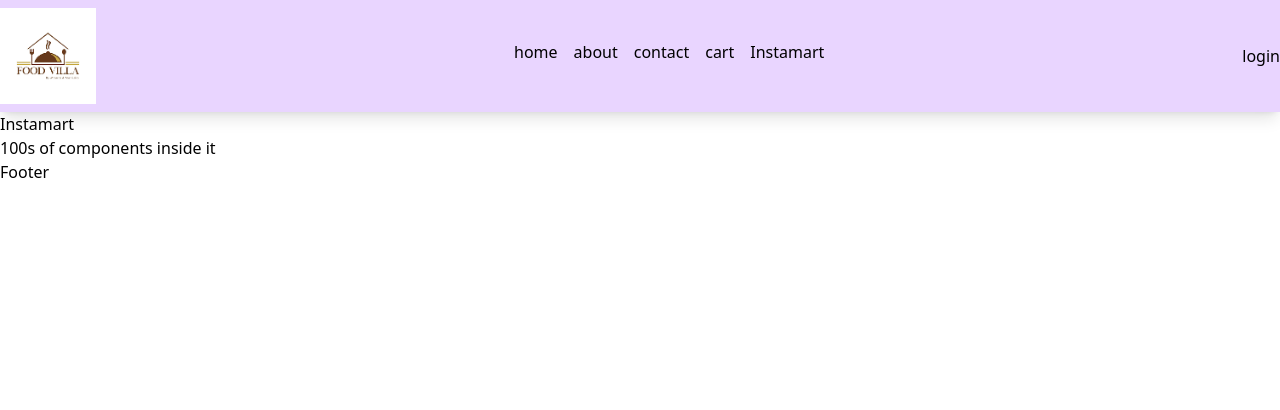
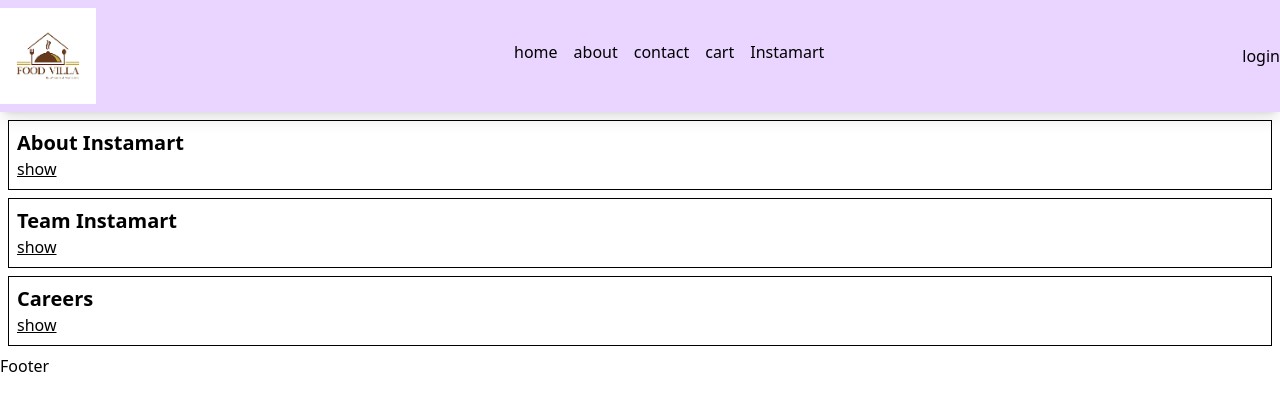
Before and after one commit to Rahuljha316/FoodApp, a React (Vite) app: page /instamart in a window 1280 px wide. Shown: the top 410 px of the page. Built offline with nearby package versions, Linux system fonts and the light colour scheme.

Commit message:
added instamart component

```diff
--- a/src/App.js
+++ b/src/App.js
@@ -1,4 +1,4 @@
-import React, { lazy, Suspense } from "react";
+import React, { lazy, Suspense, useState } from "react";
 import ReactDOM from "react-dom/client";
 // import Title from './components/Title.js'
 import Header from "./components/Header";
@@ -35,7 +35,16 @@ const appRouter = createBrowserRouter([
     children: [
       {
         path: "/",
-        element: <Body />,
+        element: <Body
+        user={
+          {
+            name: 'Rahul Jha',
+            email: 'rahul@rahul.com',
+          }
+
+
+        }
+        />,
       },
       {
         path: "/about",
--- a/src/components/Body.js
+++ b/src/components/Body.js
@@ -9,7 +9,7 @@ import { HiStatusOnline } from 'react-icons'
 import useOnline from "../utils/useOnline";
 
 
-const Body = () => {
+const Body = ({user}) => {
   const [searchText, setSearchText] = useState("");
   const [filteredRestaurants,allRestaurants,setFilteredRestaurants] = useRestaurentHome([])
 
@@ -58,7 +58,7 @@ if(!isOnline) return (
 
             >
             <RestuarentCard
-              {...restaurent.data}
+              {...restaurent.data} user = {user}
 
             />
             </Link>
--- a/src/components/Instamart.js
+++ b/src/components/Instamart.js
@@ -1,10 +1,71 @@
-const Instamart = () =>{
-    return(
-        <div>
-            <h1>Instamart</h1>
-            <h1>100s of components inside it</h1>
-        </div>
-    )
-}
+import { useState } from "react";
+
+const Section = ({ title, description,isVisible,setIsVisible }) => {
+
+  return (
+    <div className=" border border-black p-2 m-2">
+      <h1 className="font-bold text-xl">{title}</h1>
+      {!isVisible ? (
+        <>
+         <button className="underline" onClick={() => setIsVisible(true)}>
+
+          show
+        </button>
+
+        </>
+
+      ) : (
+      <button className="underline" onClick={() => setIsVisible(false)}>
+          hide
+        </button>
+
+
+      )}
+      {isVisible && <div>{description}</div>}
+    </div>
+  );
+};
+
+const Instamart = () => {
+  const [ visibleSection, setVisibleSection] = useState()
+
+  return (
+    <div>
+      <Section
+        title={"About Instamart"}
+        description={
+          '"Lorem ipsum dolor sit amet, consectetur adipiscing elit, sed do eiusmod tempor incididunt ut labore et dolore magna aliqua. Ut enim ad minim veniam, quis nostrud exercitation ullamco laboris nisi ut aliquip ex ea commodo consequat. Duis aute irure dolor in reprehenderit in voluptate velit esse cillum dolore eu fugiat nulla pariatur. Excepteur sint occaecat cupidatat non proident, sunt in culpa qui officia deserunt mollit anim id est laborum."'
+        }
+        isVisible ={visibleSection ==='about'}
+
+        setIsVisible ={() =>{
+           setVisibleSection('about')
+        }
+
+        }
+      />
+      <Section
+        title={"Team Instamart"}
+        description={
+          '"Lorem ipsum dolor sit amet, consectetur adipiscing elit, sed do eiusmod tempor incididunt ut labore et dolore magna aliqua. Ut enim ad minim veniam, quis nostrud exercitation ullamco laboris nisi ut aliquip ex ea commodo consequat. Duis aute irure dolor in reprehenderit in voluptate velit esse cillum dolore eu fugiat nulla pariatur. Excepteur sint occaecat cupidatat non proident, sunt in culpa qui officia deserunt mollit anim id est laborum."'
+        }
+        isVisible={visibleSection ==='team'}
+        setIsVisible ={() =>{
+            setVisibleSection('team')
+        }}
+      />
+      <Section
+        title={"Careers"}
+        description={
+          '"Lorem ipsum dolor sit amet, consectetur adipiscing elit, sed do eiusmod tempor incididunt ut labore et dolore magna aliqua. Ut enim ad minim veniam, quis nostrud exercitation ullamco laboris nisi ut aliquip ex ea commodo consequat. Duis aute irure dolor in reprehenderit in voluptate velit esse cillum dolore eu fugiat nulla pariatur. Excepteur sint occaecat cupidatat non proident, sunt in culpa qui officia deserunt mollit anim id est laborum."'
+        }
+        isVisible={visibleSection==='career'}
+        setIsVisible ={() =>{
+          setVisibleSection('career')
+        }}
+      />
+    </div>
+  );
+};
 
 export default Instamart;
--- a/src/components/RestuarentCard.js
+++ b/src/components/RestuarentCard.js
@@ -5,6 +5,7 @@ const RestuarentCard = ({
   cloudinaryImageId,
   lastMileDistance,
   cuisines,
+  user
 }) => {
 
   return (
@@ -13,6 +14,7 @@ const RestuarentCard = ({
       <h2 className="font-bold text-xl">{name}</h2>
       <h3>{cuisines?.join(" ,")}</h3>
       <h4>{lastMileDistance}</h4>
+      <h4>{user.name}</h4>
 
     </div>
   );
```
Also changed, not shown: src/components/RestrauntMenu.js (+0 -13 lines).
